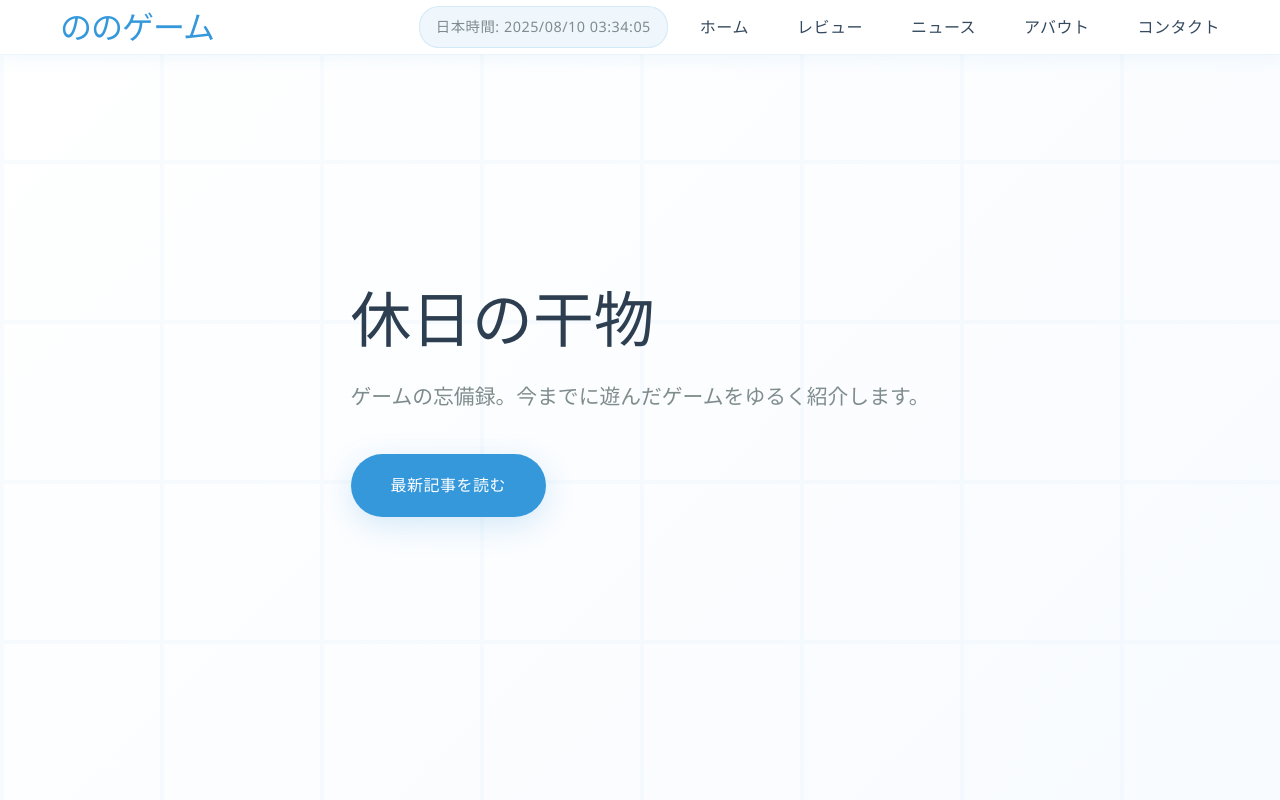
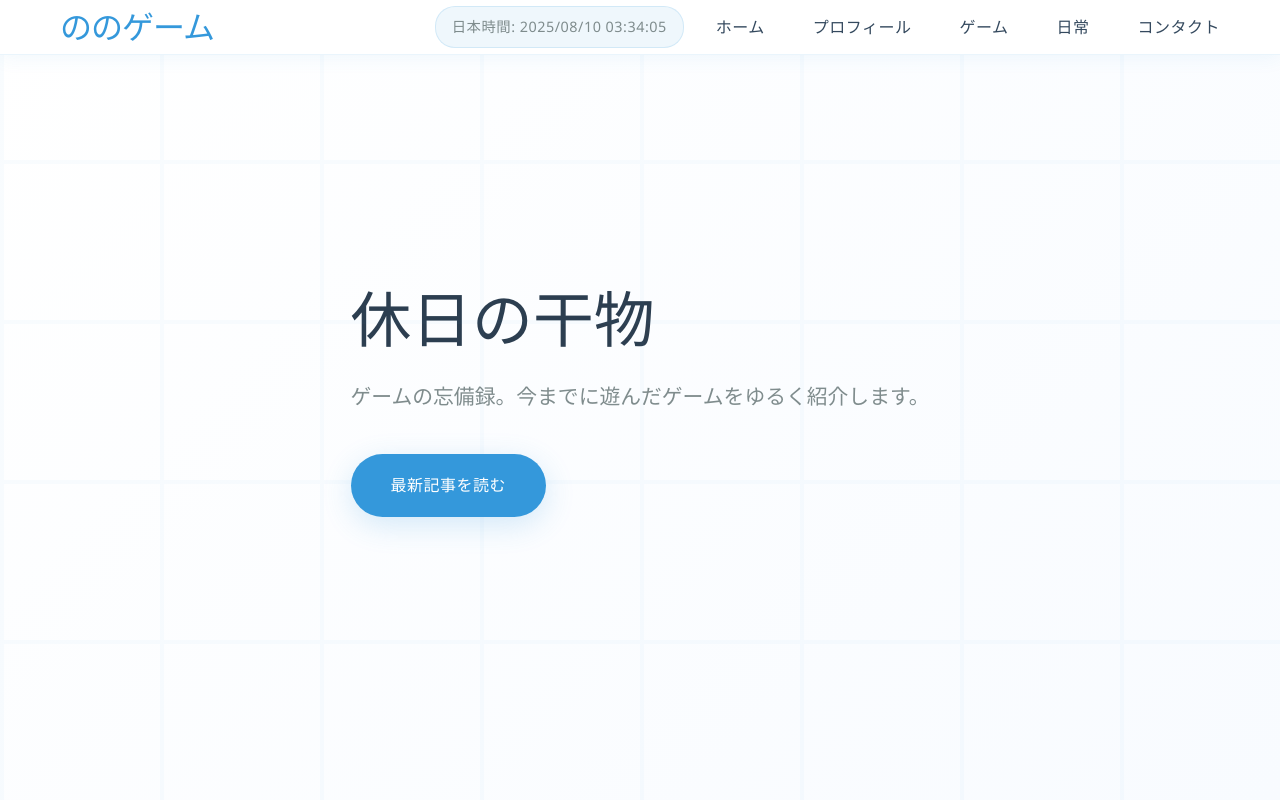
Before and after one commit to nono2576/nonogame, a plain HTML site: page index.html in a window 1280 px wide. Shown: the top 800 px of the page. Drawn offline with Linux system fonts and the light colour scheme.

Commit message:
こめんと

```diff
--- a/index.html
+++ b/index.html
@@ -14,9 +14,9 @@
                 <div id="japan-time" class="time-display"></div>
                 <ul class="nav-links">
                     <li><a href="#home">ホーム</a></li>
-                    <li><a href="#reviews">レビュー</a></li>
-                    <li><a href="#news">ニュース</a></li>
-                    <li><a href="#about">アバウト</a></li>
+                    <li><a href="#reviews">プロフィール</a></li>
+                    <li><a href="#news">ゲーム</a></li>
+                    <li><a href="#about">日常</a></li>
                     <li><a href="#contact">コンタクト</a></li>
                 </ul>
             </div>
```
